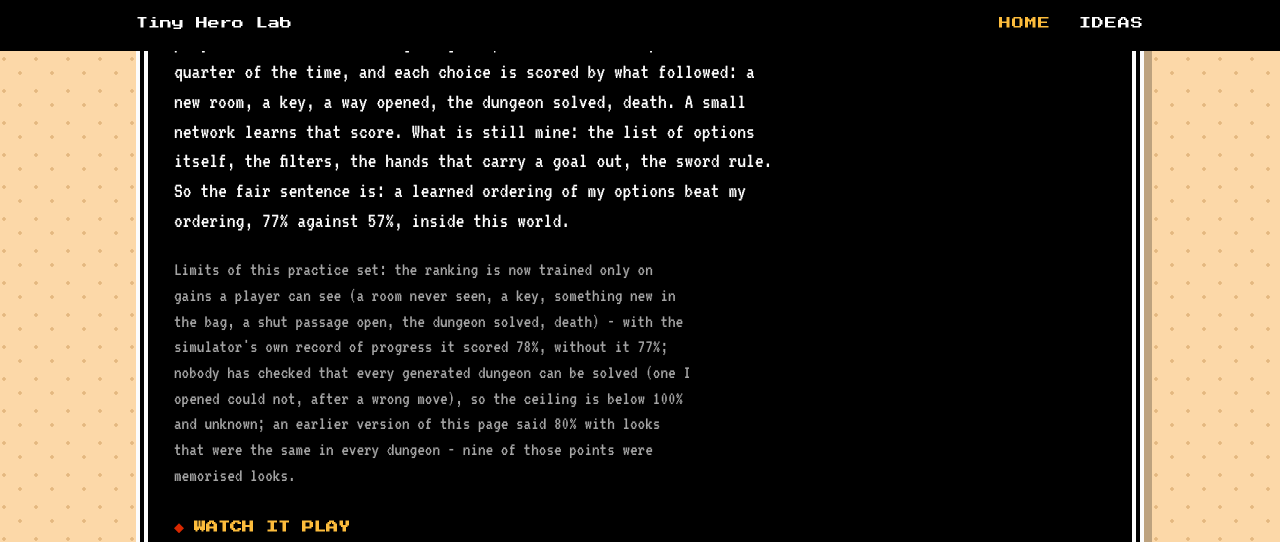
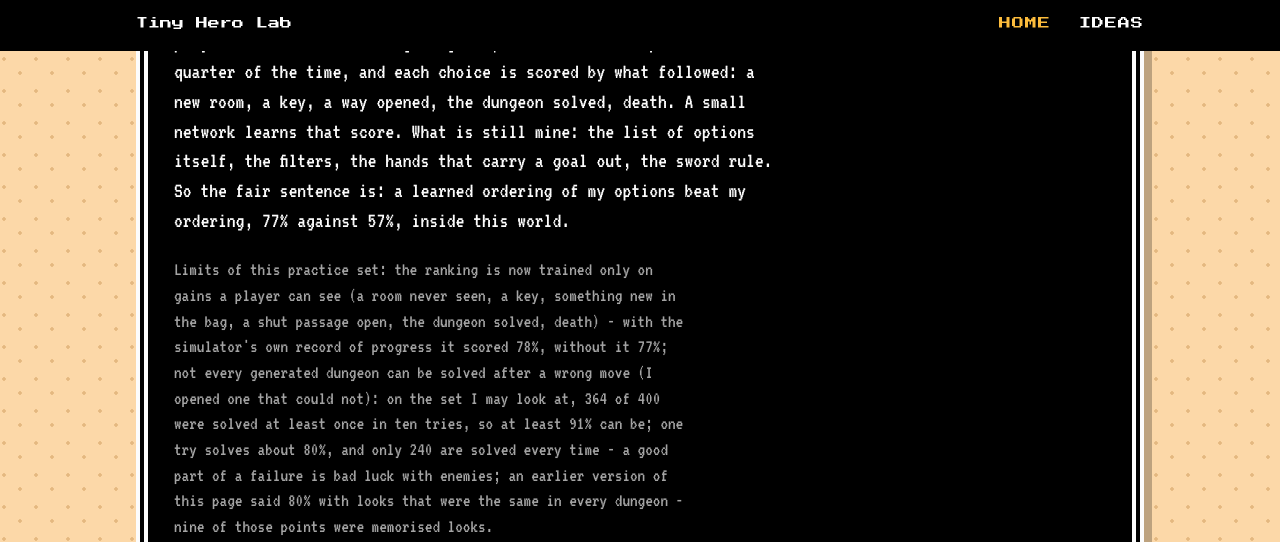
Before and after one commit to sofianedjerbi/zelda-agent-devblog, a Jekyll site: the page built from index.html, in a window 1280 px wide and 900 px high, scrolled down 1737 px, cut to the strip 0-542 px from the top of the window. Built offline with Jekyll 4.4.1, drawn with Linux system fonts in a browser that asks for light colours.

Commit message:
Home: ceiling of the practice set - at least 91% solvable, 60% solved every time
Co-Authored-By: Claude Fable 5.2 <noreply@anthropic.com>
Claude-Session: https://claude.ai/code/session_011zaXs3MpTYuwKudv5WyDZs

```diff
--- a/index.html
+++ b/index.html
@@ -30,7 +30,7 @@ layout: default
     {% endfor %}
   </table></div>
   <p>What is learned: the order in which the agent takes its options. It plays thousands of training dungeons, takes a random option a quarter of the time, and each choice is scored by what followed: a new room, a key, a way opened, the dungeon solved, death. A small network learns that score. What is still mine: the list of options itself, the filters, the hands that carry a goal out, the sword rule. So the fair sentence is: a learned ordering of my options beat my ordering, {{ site.data.unseen.pct }}% against {{ site.data.unseen.hand }}%, inside this world.</p>
-  <p class="note">Limits of this practice set: the ranking is now trained only on gains a player can see (a room never seen, a key, something new in the bag, a shut passage open, the dungeon solved, death) - with the simulator's own record of progress it scored 78%, without it 77%; nobody has checked that every generated dungeon can be solved (one I opened could not, after a wrong move), so the ceiling is below 100% and unknown; an earlier version of this page said 80% with looks that were the same in every dungeon - nine of those points were memorised looks.</p>
+  <p class="note">Limits of this practice set: the ranking is now trained only on gains a player can see (a room never seen, a key, something new in the bag, a shut passage open, the dungeon solved, death) - with the simulator's own record of progress it scored 78%, without it 77%; not every generated dungeon can be solved after a wrong move (I opened one that could not): on the set I may look at, 364 of 400 were solved at least once in ten tries, so at least 91% can be; one try solves about 80%, and only 240 are solved every time - a good part of a failure is bad luck with enemies; an earlier version of this page said 80% with looks that were the same in every dungeon - nine of those points were memorised looks.</p>
 
   <h2>Watch it play</h2>
   <figure class="show">
```
